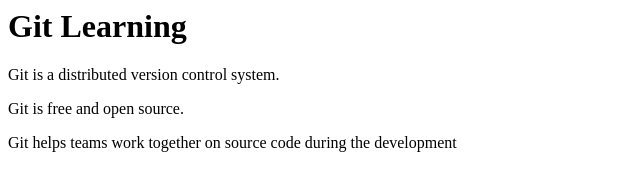
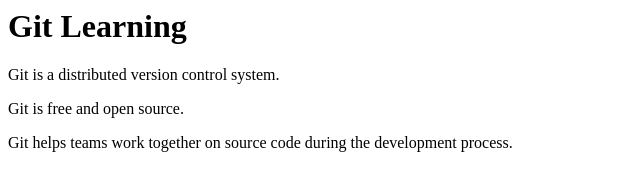
Before and after one commit to kumarsai12383/git-hub-learning, a plain HTML site: page git learning/index.html in a window 1280 px wide. Shown: the full height of the page, 0-640 px from the left. Drawn offline with Linux system fonts and the light colour scheme.

Commit message:
backed to process

```diff
--- a/git learning/index.html
+++ b/git learning/index.html
@@ -1,4 +1,4 @@
 <h1>Git Learning</h1>
 <p>Git is a distributed version control system.</p>
 <p>Git is free and open source.</p>
-<p>Git helps teams work together on source code during the development</p>
+<p>Git helps teams work together on source code during the development process.</p>
```
